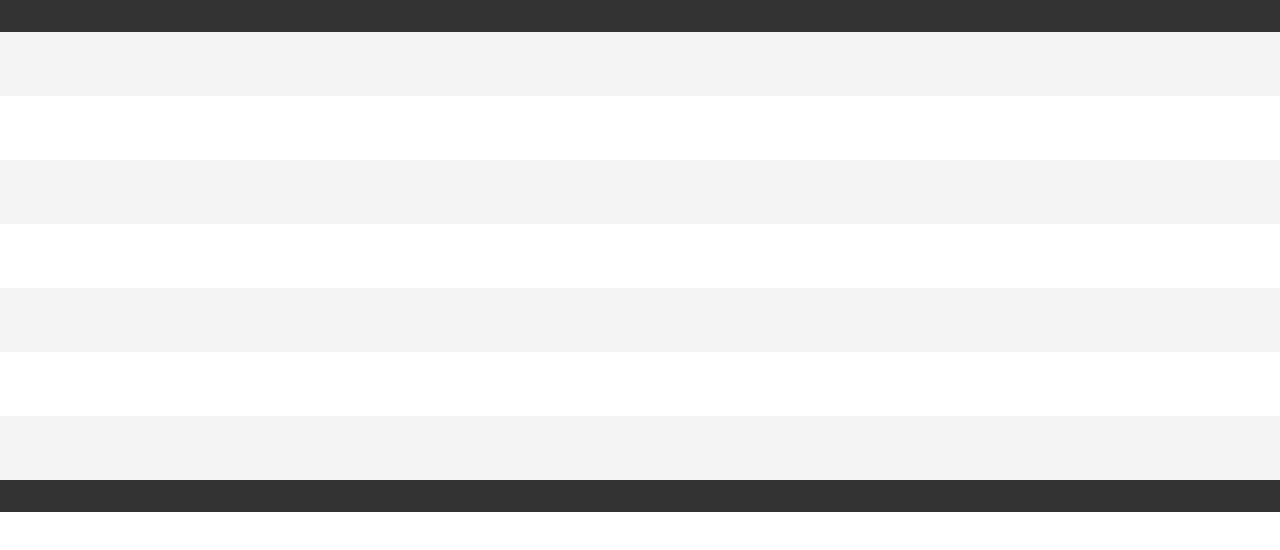
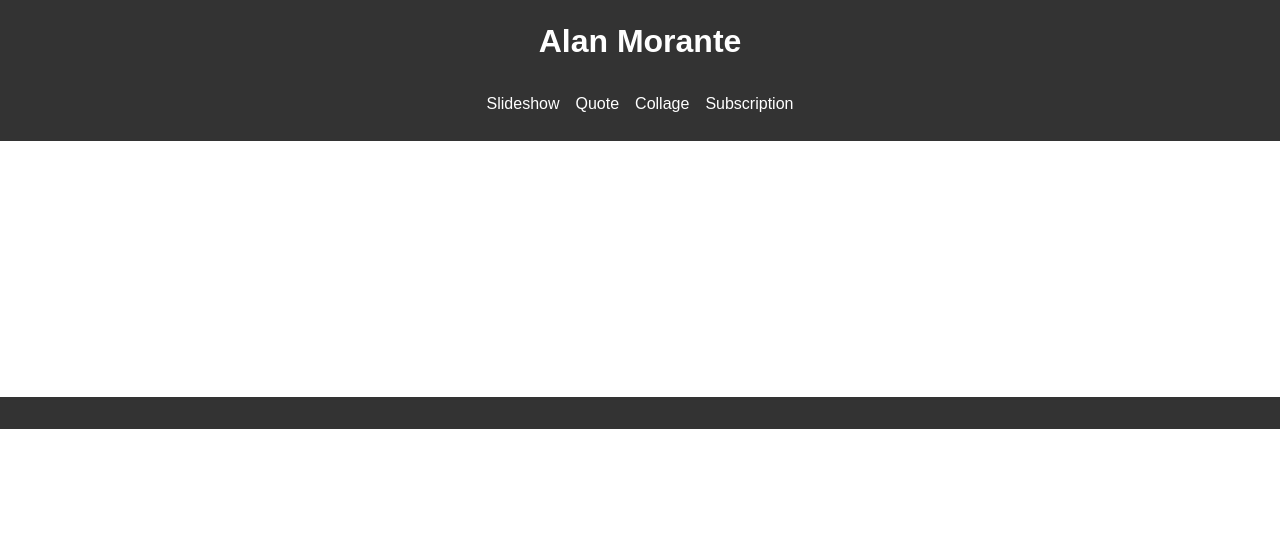
Before and after one commit to amorantep/amorante.gitbhub.io, a plain HTML site: page index.html in a window 1280 px wide. Drawn offline with nearby package versions, Linux system fonts and the light colour scheme.

Commit message:
2nd version

```diff
--- a/index.html
+++ b/index.html
@@ -3,42 +3,39 @@
 <head>
   <meta charset="UTF-8">
   <meta name="viewport" content="width=device-width, initial-scale=1.0">
-  <title>Your Name - Personal Website</title>
+  <title>Alan Morante - Personal Website</title>
   <link rel="stylesheet" href="styles.css">
+  <script src="https://code.jquery.com/jquery-3.6.0.min.js"></script>
 </head>
 <body>
   <header>
+    <h1>Alan Morante</h1>
     <nav>
-      <!-- Add navigation links here -->
+      <a href="#slideshow">Slideshow</a>
+      <a href="#quote">Quote</a>
+      <a href="#collage">Collage</a>
+      <a href="#subscription">Subscription</a>
     </nav>
   </header>
 
-  <main>
-    <section id="about">
-      <!-- Add your About section here -->
-    </section>
-    <section id="skills">
-      <!-- Add your Skills section here -->
-    </section>
-    <section id="experience">
-      <!-- Add your Experience section here -->
-    </section>
-    <section id="projects">
-      <!-- Add your Projects section here -->
-    </section>
-    <section id="education">
-      <!-- Add your Education & Certifications section here -->
-    </section>
-    <section id="blog">
-      <!-- Add your Blog section here -->
-    </section>
-    <section id="contact">
-      <!-- Add your Contact Information section here -->
-    </section>
-  </main>
+  <section id="slideshow">
+    <!-- Add your slideshow images here -->
+  </section>
+
+  <section id="quote">
+    <!-- Add your famous quote here -->
+  </section>
+
+  <section id="collage">
+    <!-- Add your collage of pictures here -->
+  </section>
+
+  <section id="subscription">
+    <!-- Add your subscription form here -->
+  </section>
 
   <footer>
-    <!-- Add your footer content here -->
+    <!-- Add your social media buttons and footer navigation here -->
   </footer>
 
   <script src="scripts.js"></script>
--- a/scripts.js
+++ b/scripts.js
@@ -1 +1,3 @@
-// Add any custom JavaScript code here
+$(document).ready(function() {
+    // Add any custom JavaScript code here
+  });
--- a/styles.css
+++ b/styles.css
@@ -1,25 +1,28 @@
-/* Reset browser default styles */
 * {
     margin: 0;
     padding: 0;
     box-sizing: border-box;
   }
 
-  /* Set basic typography */
   body {
     font-family: Arial, sans-serif;
     line-height: 1.6;
   }
 
-  /* Header styles */
   header {
     background-color: #333;
+    color: #fff;
     padding: 1rem;
+    text-align: center;
+  }
+
+  header h1 {
+    margin-bottom: 1rem;
   }
 
   nav {
     display: flex;
-    justify-content: space-between;
+    justify-content: center;
   }
 
   nav a {
@@ -32,16 +35,16 @@
     background-color: #555;
   }
 
-  /* Section styles */
   section {
     padding: 2rem;
+    text-align: center;
   }
 
-  section:nth-child(odd) {
-    background-color: #f4f4f4;
+  #quote {
+    font-size: 1.5rem;
+    font-style: italic;
   }
 
-  /* Footer styles */
   footer {
     background-color: #333;
     color: #fff;
```
